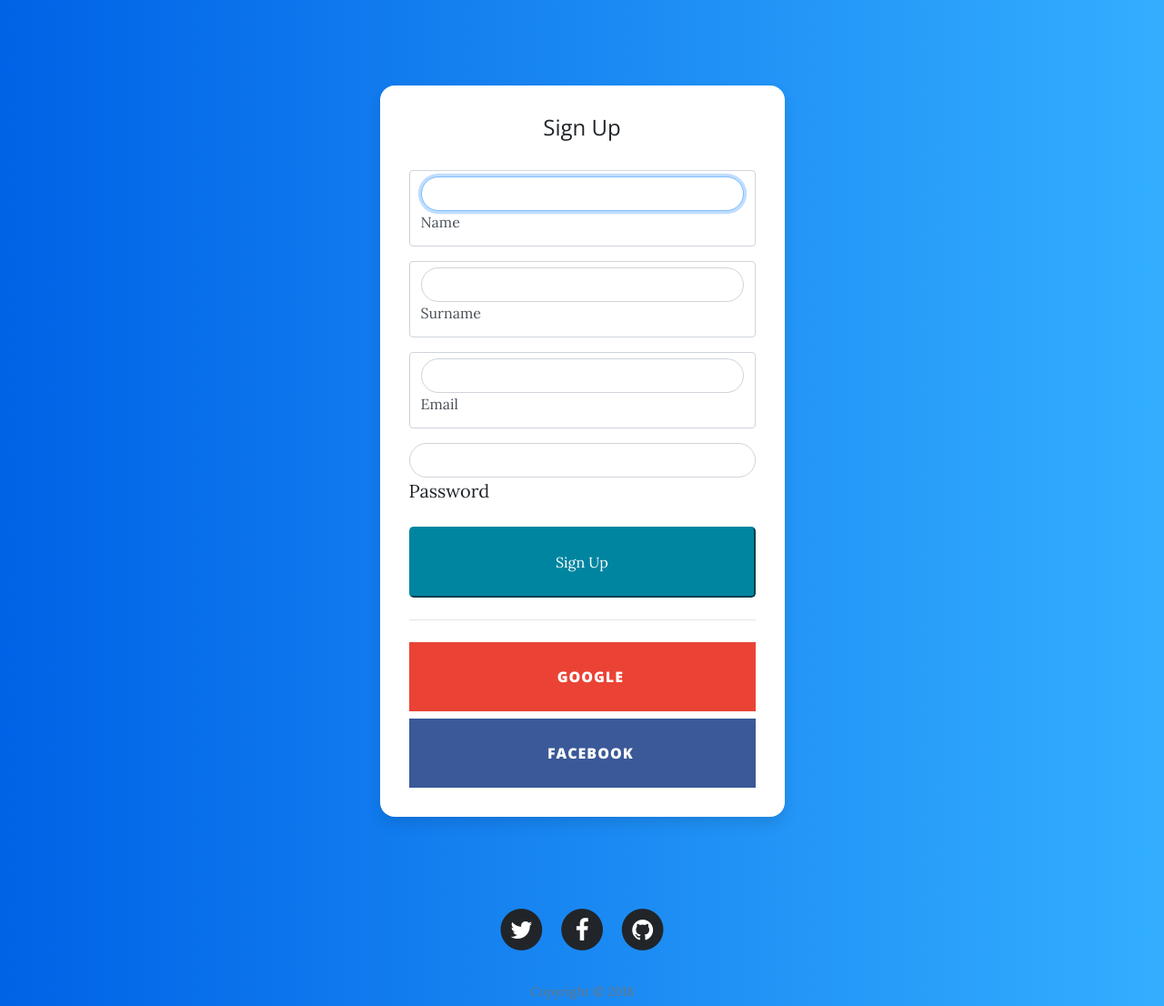
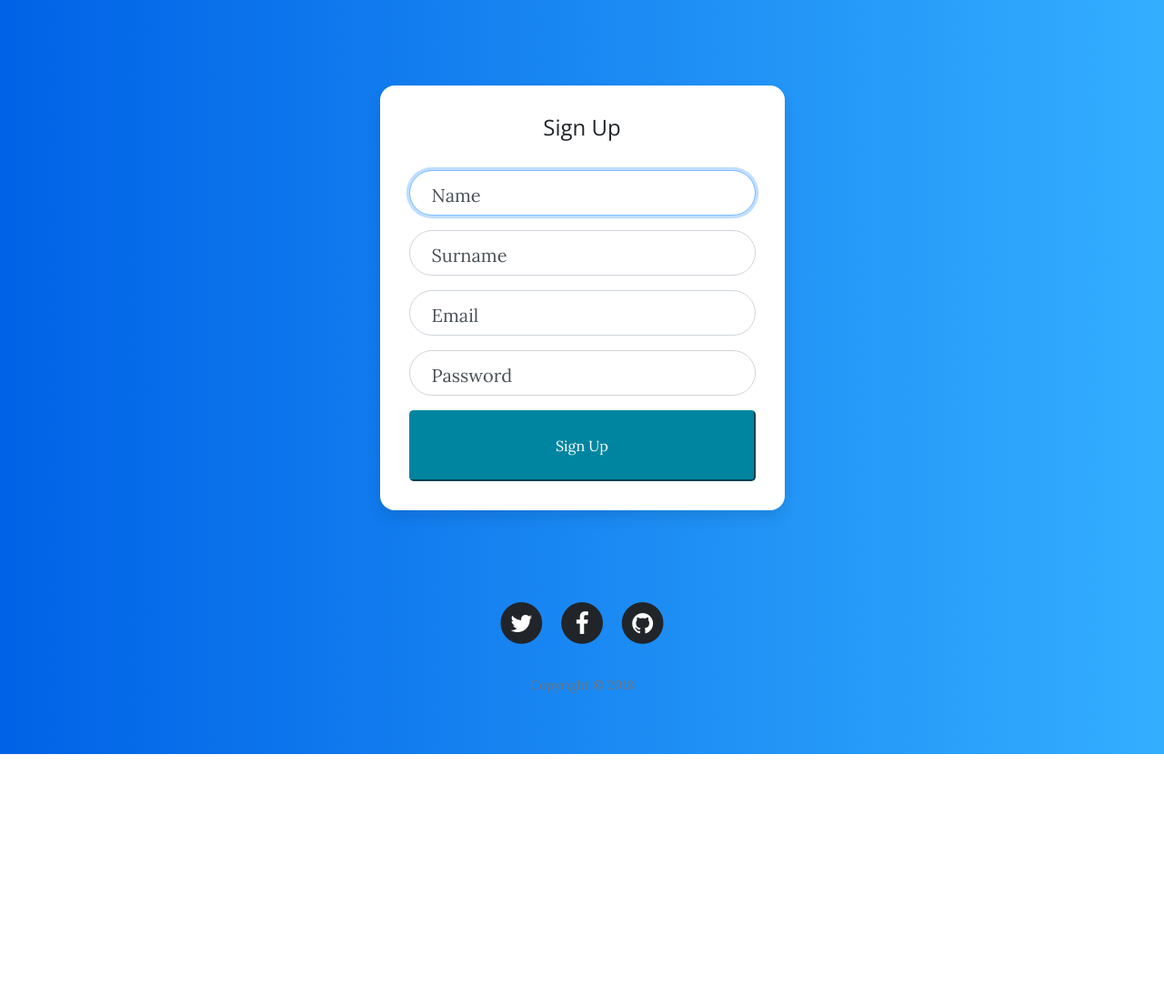
Before and after one commit to rocketpy/flask_blog, a Flask app: page /signup in a window 1280 px wide. Shown: the part 632-1738 px from the top of the page at 91% size. After the commit the page ends 1461 px from the top, so only its background shows below. Run offline with Flask 2, Linux system fonts and the light colour scheme; some libraries are stand-ins or nearby versions.

Commit message:
modified

```diff
--- a/templates/login_bootstrap.html
+++ b/templates/login_bootstrap.html
@@ -6,7 +6,7 @@
       <div class="col-sm-9 col-md-7 col-lg-5 mx-auto">
         <div class="card card-signin my-5">
           <div class="card-body">
-            <h5 class="card-title text-center">Login with Bootstrap</h5>
+            <h5 class="card-title text-center">Login</h5>
             <form method="POST" action="{{ url_for('login_post') }}">
                 {{ form.csrf_token }}
               <div class="form-label-group">
@@ -26,9 +26,6 @@
               <button class="button btn-lg btn-primary btn-block" type="submit">Login</button>
             </form>
 
-                <hr class="my-4">
-              <button class="btn btn-lg btn-google btn-block text-uppercase" ><i class="fab fa-google mr-2"></i>Google</button>
-              <button class="btn btn-lg btn-facebook btn-block text-uppercase" ><i class="fab fa-facebook-f mr-2"></i>Facebook</button>
 
           </div>
         </div>
--- a/templates/signup.html
+++ b/templates/signup.html
@@ -10,37 +10,25 @@
             <form method="POST" action="{{ url_for('signup_post') }}">
                 {{ form.csrf_token }}
              <div class="form-label-group">
-                <div class="form-control">
                     <input class="form-control" type="text" minlength=2 maxlength=20 required id="name" name="name" placeholder="Name" autofocus="">
                   <label for="inputName">Name</label>
-                </div>
             </div>
 
             <div class="form-label-group">
-                <div class="form-control">
                     <input class="form-control" type="text" minlength=2 maxlength=20 required id="surname" name="surname" placeholder="Surname" autofocus="">
                   <label for="inputSurname">Surname</label>
-                </div>
             </div>
 
             <div class="form-label-group">
-                <div class="form-control">
                     <input class="form-control" type="email" minlength=5 maxlength=50 required id="email" name="email" placeholder="Email" autofocus="">
                   <label for="inputEmail">Email</label>
-                </div>
             </div>
             <div class="form-label-group">
-                <div class="control">
                     <input class="form-control" type="password" minlength=5 maxlength=50 required id="password" name="password" placeholder="Password">
                   <label for="inputPassword">Password</label>
-                </div>
             </div>
               <button class="button btn-lg btn-primary btn-block" type="submit">Sign Up</button>
             </form>
-
-                <hr class="my-4">
-              <button class="btn btn-lg btn-google btn-block text-uppercase" ><i class="fab fa-google mr-2"></i>Google</button>
-              <button class="btn btn-lg btn-facebook btn-block text-uppercase" ><i class="fab fa-facebook-f mr-2"></i>Facebook</button>
 
           </div>
         </div>
```
